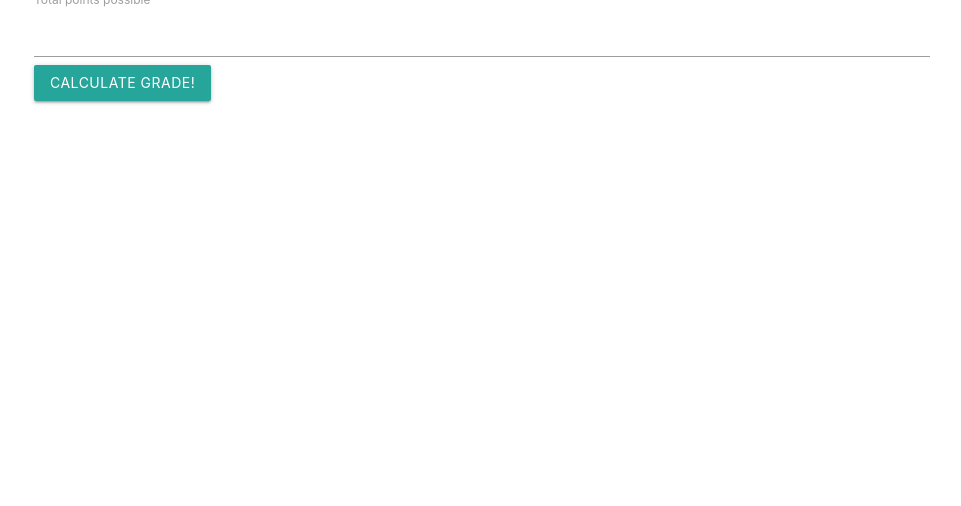
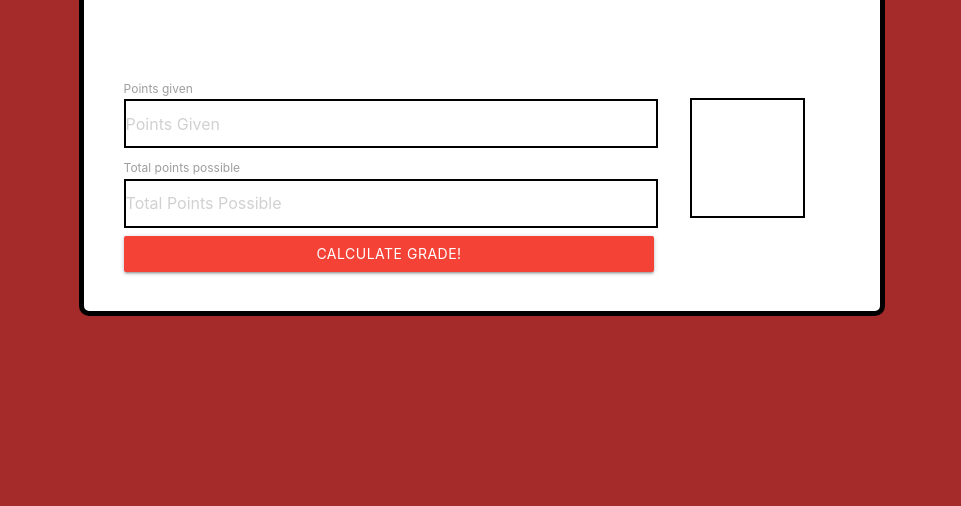
Before and after one commit to manuelga22/Grade-GPA-calculator, a plain HTML site: page index.html in a window 1280 px wide. Shown: the part 294-800 px from the top of the page, without its empty margins (158-1119 px from the left). Drawn offline with nearby package versions, Linux system fonts and the light colour scheme.

Commit message:
added some styling

```diff
--- a/index.css
+++ b/index.css
@@ -0,0 +1,41 @@
+body{
+  background-color: brown;
+}
+.app{
+
+  display:flex;
+  flex-direction: column;
+  align-items: center;
+  justify-content: center;
+  height:90vh;
+
+}
+.appContent{
+  background-color: white;
+  display:flex;
+  flex-direction: column;
+  align-items: center;
+  justify-content: center;
+  border: solid black 5px;
+  border-radius: 10px;
+}
+.app div{
+  margin: 5%;
+}
+ .inputs{
+  border:solid black 2px !important;
+}
+.gradeCalculator{
+  display:flex;
+  /* flex-wrap:wrap; */
+}
+#gradeResult{
+  border: black solid 2px;
+  width: 150px;
+  height:120px;
+  margin: 3% 5% 6% 5%;
+}
+#calculateResultBtn{
+  display:block;
+
+}
--- a/index.html
+++ b/index.html
@@ -7,19 +7,26 @@
   <title>Garde converter</title>
       <link rel="stylesheet" href="https://cdnjs.cloudflare.com/ajax/libs/materialize/1.0.0/css/materialize.min.css">
       <script src="https://cdnjs.cloudflare.com/ajax/libs/materialize/1.0.0/js/materialize.min.js"></script>
-</head>
-<body class="container">
+      <link rel="stylesheet" href="index.css">
+ </head>
+<body class="container app ">
+  <div class="appContent">
   <div class="title">
-     <h1>Grade Converter/GPA calculator</h1>
+     <h1>Grade Calculator</h1>
   </div>
-  <div class="inputs ">
-    <form>
+  <div class="gradeCalculator">
+   <form class="">
     <label>Points given</label>
-    <input>
+    <input class="inputs" type="number" placeholder="Points Given" id="pointsGiven">
     <label>Total points possible</label>
-    <input>
-    <button class="btn">Calculate Grade!</button>
+    <input class="inputs" type="number" placeholder="Total Points Possible" id="totalPoints">
+    <a class="btn red " id="calculateResultBtn" onclick="displayScore()">Calculate Grade!</a>
   </form>
+  <div id="gradeResult">
+    <h5 id="totalGrade"></h5>
   </div>
+  </div>
+</div>
 </body>
+<script src="index.js"></script>
 </html>
--- a/index.js
+++ b/index.js
@@ -0,0 +1,16 @@
+function calculateScore(){
+  console.log('>>>>>>>>')
+  let pointsGiven = document.getElementById("pointsGiven")
+  let totalPoints = document.getElementById("totalPoints")
+  let totalGrade
+  totalGrade = (pointsGiven.value/totalPoints.value)*100;
+  console.log(pointsGiven.value)
+  return totalGrade.toFixed(2);
+}
+ displayScore=(e)=>{
+  console.log("eeeeeeee")
+  totalGradeDiv = document.getElementById("totalGrade");
+  totalGrade.innerHTML =`
+   ${calculateScore()}
+  `
+}
```
